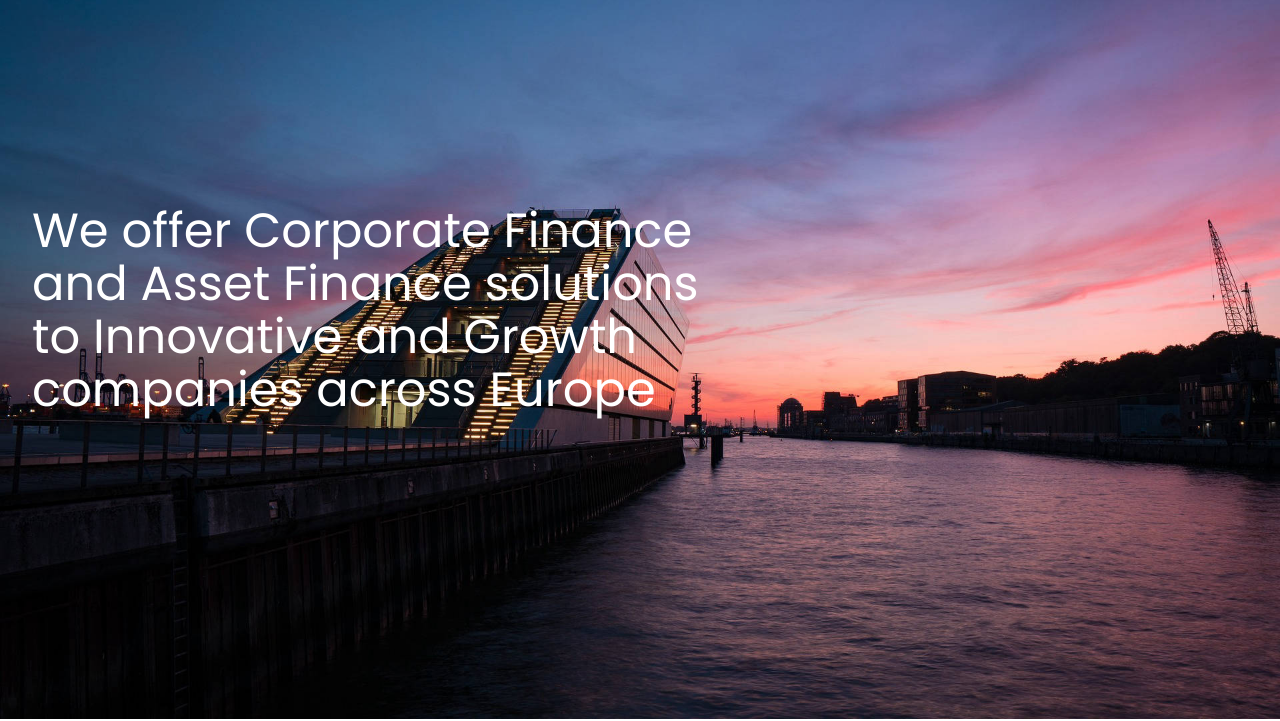
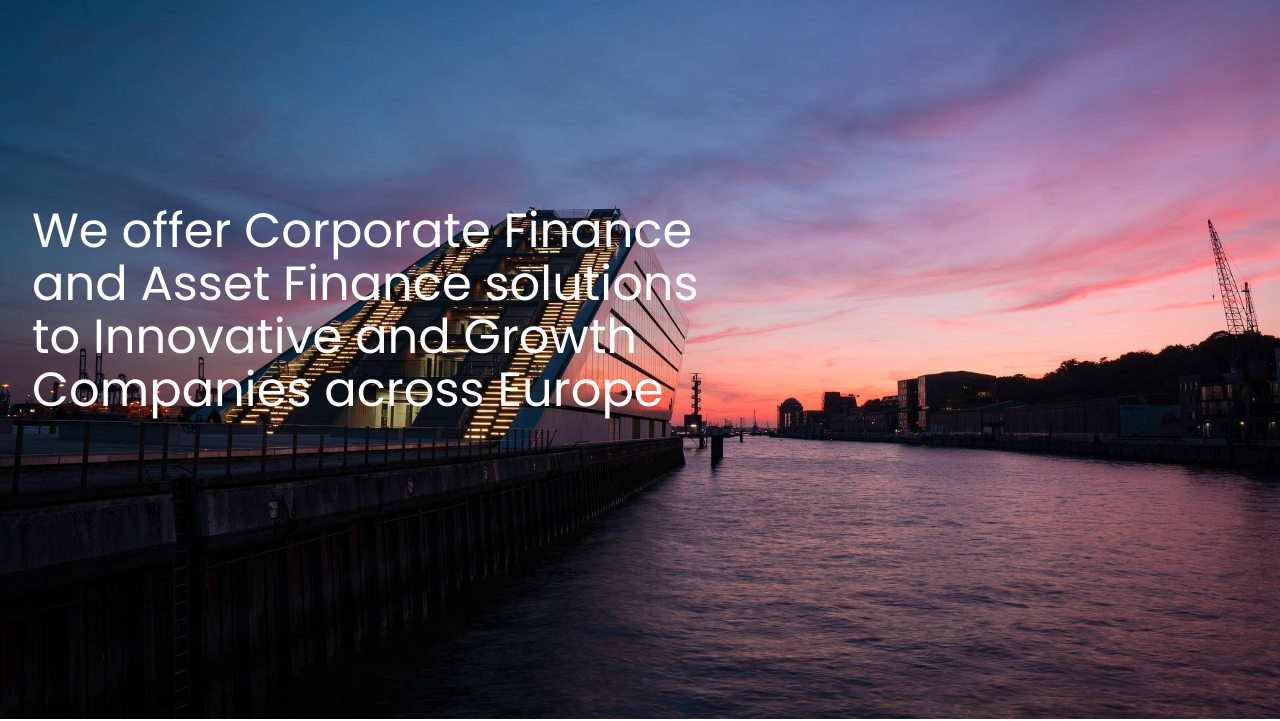
Before and after one commit to mohitmask12/r2advisorsDemo, a plain HTML site: page index.html in a window 1280 px wide. Shown: the part 81-802 px from the top of the page. Drawn offline with Linux system fonts and the light colour scheme; files whose address does not match are found by name.

Commit message:
Update index.html

```diff
--- a/index.html
+++ b/index.html
@@ -70,7 +70,7 @@
     <div class="container-fluid">
         <div class="row">
             <div class="col-12 col-lg-7">
-                <h1 class="mbr-section-title mbr-fonts-style mb-3 display-2">We offer Corporate Finance and Asset Finance solutions to Innovative and Growth companies across Europe</h1>
+                <h1 class="mbr-section-title mbr-fonts-style mb-3 display-2">We offer Corporate Finance and Asset Finance solutions to Innovative and Growth Companies across Europe</h1>
 
                 <p class="mbr-text mbr-fonts-style display-2"></p>
 
```
